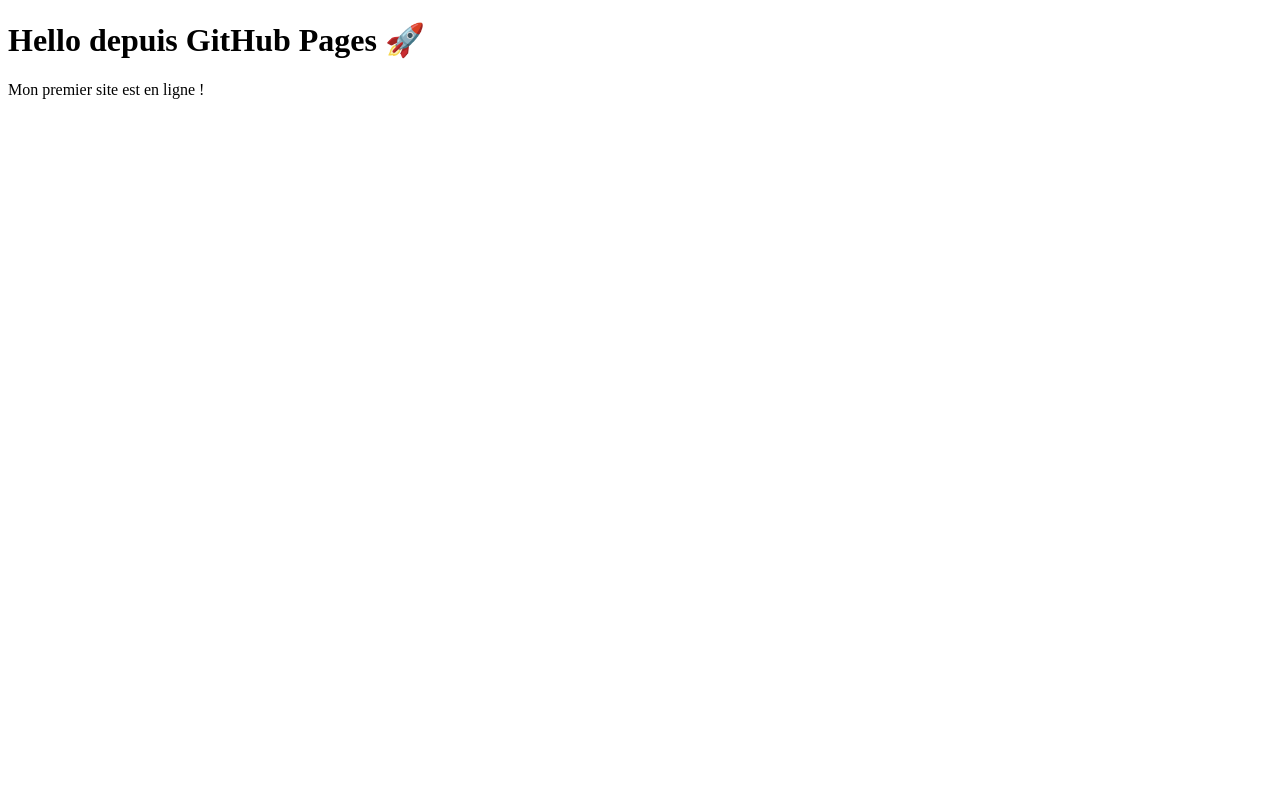
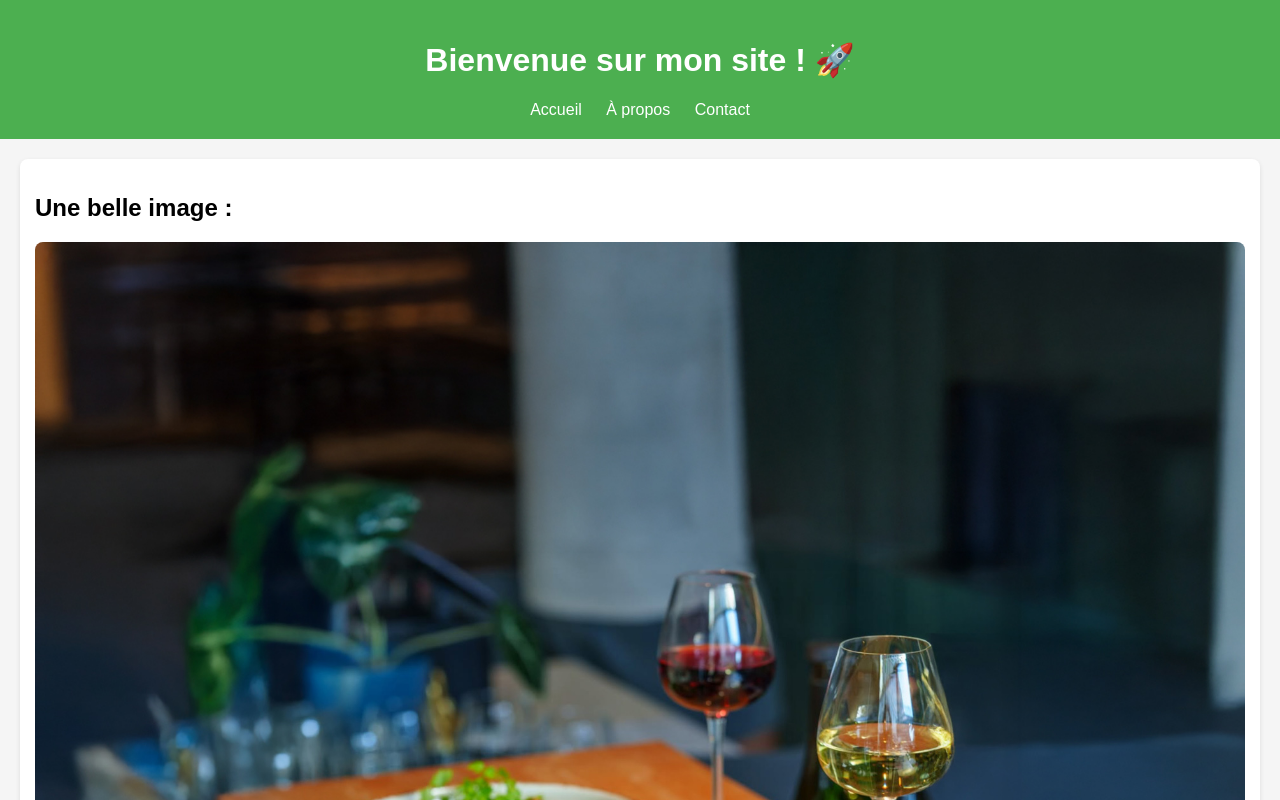
Before and after one commit to benlak/MONSITE-PUBLIC, a plain HTML site: page index.html in a window 1280 px wide. Shown: the top 800 px of the page. Drawn offline with Linux system fonts and the light colour scheme.

Commit message:
Ajout MONSITE avec CSS et Image

```diff
--- a/index.html
+++ b/index.html
@@ -2,10 +2,34 @@
 <html lang="fr">
 <head>
   <meta charset="UTF-8">
-  <title>Mon premier site</title>
+  <title>Mon Mini-Site</title>
+  <link rel="stylesheet" href="style.css">
 </head>
 <body>
-  <h1>Hello depuis GitHub Pages 🚀</h1>
-  <p>Mon premier site est en ligne !</p>
+  <header>
+    <h1>Bienvenue sur mon site ! 🚀</h1>
+    <nav>
+      <a href="#">Accueil</a>
+      <a href="#">À propos</a>
+      <a href="#">Contact</a>
+    </nav>
+  </header>
+
+  <main>
+    <section>
+      <h2>Une belle image :</h2>
+      <img src="image.jpg" alt="Image sympa">
+    </section>
+
+    <section>
+      <h2>Quelques infos</h2>
+      <p>Ceci est mon mini-site pour m’entraîner avec GitHub Pages.</p>
+      <p>Je peux ajouter du texte, des images et du CSS pour le rendre plus joli.</p>
+    </section>
+  </main>
+
+  <footer>
+    <p>&copy; 2025 Benoit Nieuborg</p>
+  </footer>
 </body>
 </html>
--- /dev/null
+++ b/style.css
@@ -0,0 +1,44 @@
+body {
+  font-family: Arial, sans-serif;
+  margin: 0;
+  padding: 0;
+  background-color: #f5f5f5;
+}
+
+header {
+  background-color: #4CAF50;
+  color: white;
+  padding: 20px;
+  text-align: center;
+}
+
+nav a {
+  color: white;
+  margin: 0 10px;
+  text-decoration: none;
+}
+
+main {
+  padding: 20px;
+}
+
+section {
+  margin-bottom: 20px;
+  background-color: white;
+  padding: 15px;
+  border-radius: 8px;
+  box-shadow: 0 2px 5px rgba(0,0,0,0.1);
+}
+
+img {
+  max-width: 100%;
+  height: auto;
+  border-radius: 8px;
+}
+
+footer {
+  background-color: #333;
+  color: white;
+  text-align: center;
+  padding: 10px;
+}
```
Also changed, not shown: image.jpg (added).
